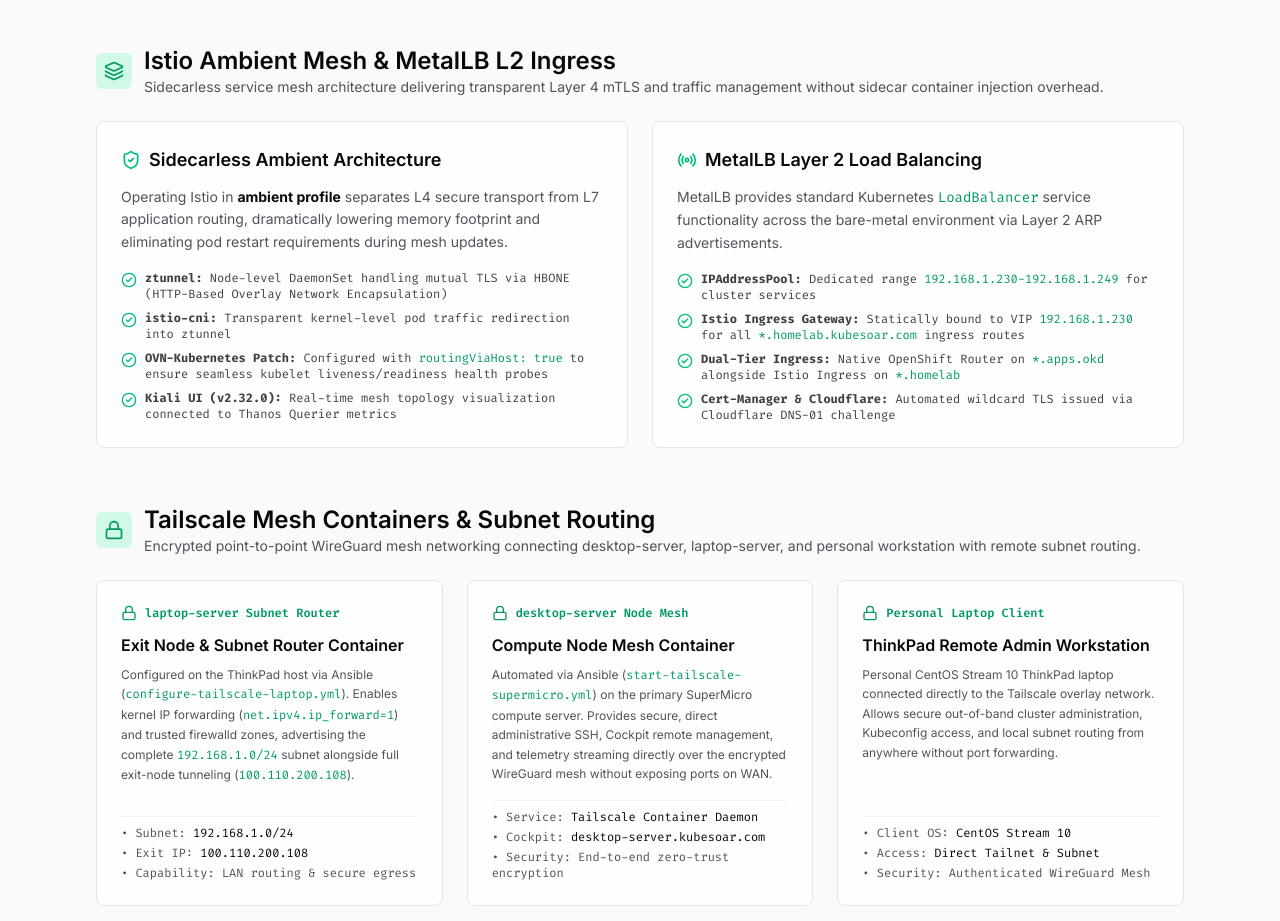
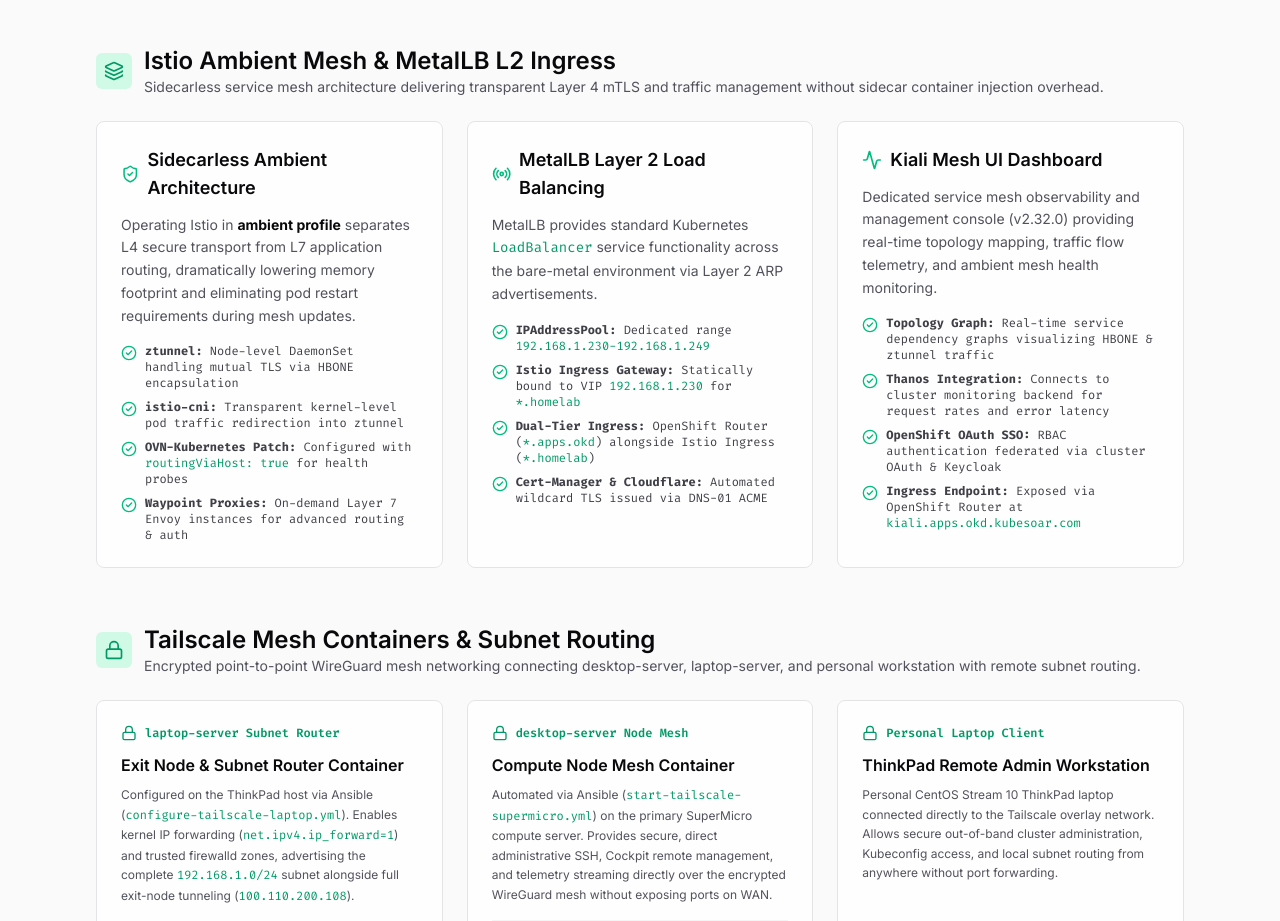
Before and after one commit to josephaw1022/PersonalWebsite, a Next.js app: page /homelab in a window 1280 px wide. Shown: the part 4880-5801 px from the top of the page. Built offline with nearby package versions, Linux system fonts and the light colour scheme.

Commit message:
feat(homelab): add Kiali UI dashboard card to Istio Ambient Mesh section

```diff
--- a/src/app/homelab/page.tsx
+++ b/src/app/homelab/page.tsx
@@ -648,8 +648,9 @@
             </div>
           </div>
 
-          <div className="grid md:grid-cols-2 gap-6">
-            <div className="card-minimal rounded-lg p-6">
+          <div className="grid md:grid-cols-3 gap-6">
+            <div className="card-minimal rounded-lg p-6 flex flex-col justify-between">
+              <div>
                 <h3 className="text-lg font-semibold text-foreground mb-3 flex items-center gap-2">
                   <ShieldCheck className="w-5 h-5 text-emerald-500" />
                   <span>Sidecarless Ambient Architecture</span>
@@ -666,8 +667,7 @@
                     <CheckCircle2 className="w-4 h-4 text-emerald-500 shrink-0 mt-0.5" />
                     <span>
                       <strong>ztunnel:</strong> Node-level DaemonSet handling
-                    mutual TLS via HBONE (HTTP-Based Overlay Network
-                    Encapsulation)
+                      mutual TLS via HBONE encapsulation
                     </span>
                   </li>
                   <li className="flex items-start gap-2">
@@ -684,20 +684,22 @@
                       <code className="text-emerald-600 dark:text-emerald-400">
                         routingViaHost: true
                       </code>{" "}
-                    to ensure seamless kubelet liveness/readiness health probes
+                      for health probes
                     </span>
                   </li>
                   <li className="flex items-start gap-2">
                     <CheckCircle2 className="w-4 h-4 text-emerald-500 shrink-0 mt-0.5" />
                     <span>
-                    <strong>Kiali UI (v2.32.0):</strong> Real-time mesh topology
-                    visualization connected to Thanos Querier metrics
+                      <strong>Waypoint Proxies:</strong> On-demand Layer 7 Envoy
+                      instances for advanced routing &amp; auth
                     </span>
                   </li>
                 </ul>
               </div>
+            </div>
 
-            <div className="card-minimal rounded-lg p-6">
+            <div className="card-minimal rounded-lg p-6 flex flex-col justify-between">
+              <div>
                 <h3 className="text-lg font-semibold text-foreground mb-3 flex items-center gap-2">
                   <Radio className="w-5 h-5 text-emerald-500" />
                   <span>MetalLB Layer 2 Load Balancing</span>
@@ -717,34 +719,18 @@
                       <strong>IPAddressPool:</strong> Dedicated range{" "}
                       <code className="text-emerald-600 dark:text-emerald-400">
                         192.168.1.230-192.168.1.249
-                    </code>{" "}
-                    for cluster services
+                      </code>
                     </span>
                   </li>
                   <li className="flex items-start gap-2">
                     <CheckCircle2 className="w-4 h-4 text-emerald-500 shrink-0 mt-0.5" />
                     <span>
-                    <strong>Istio Ingress Gateway:</strong> Statically bound to
-                    VIP{" "}
+                      <strong>Istio Ingress Gateway:</strong> Statically bound
+                      to VIP{" "}
                       <code className="text-emerald-600 dark:text-emerald-400">
                         192.168.1.230
                       </code>{" "}
-                    for all{" "}
-                    <code className="text-emerald-600 dark:text-emerald-400">
-                      *.homelab.kubesoar.com
-                    </code>{" "}
-                    ingress routes
-                  </span>
-                </li>
-                <li className="flex items-start gap-2">
-                  <CheckCircle2 className="w-4 h-4 text-emerald-500 shrink-0 mt-0.5" />
-                  <span>
-                    <strong>Dual-Tier Ingress:</strong> Native OpenShift Router
-                    on{" "}
-                    <code className="text-emerald-600 dark:text-emerald-400">
-                      *.apps.okd
-                    </code>{" "}
-                    alongside Istio Ingress on{" "}
+                      for{" "}
                       <code className="text-emerald-600 dark:text-emerald-400">
                         *.homelab
                       </code>
@@ -753,11 +739,73 @@
                   <li className="flex items-start gap-2">
                     <CheckCircle2 className="w-4 h-4 text-emerald-500 shrink-0 mt-0.5" />
                     <span>
+                      <strong>Dual-Tier Ingress:</strong> OpenShift Router (
+                      <code className="text-emerald-600 dark:text-emerald-400">
+                        *.apps.okd
+                      </code>
+                      ) alongside Istio Ingress (
+                      <code className="text-emerald-600 dark:text-emerald-400">
+                        *.homelab
+                      </code>
+                      )
+                    </span>
+                  </li>
+                  <li className="flex items-start gap-2">
+                    <CheckCircle2 className="w-4 h-4 text-emerald-500 shrink-0 mt-0.5" />
+                    <span>
                       <strong>Cert-Manager &amp; Cloudflare:</strong> Automated
-                    wildcard TLS issued via Cloudflare DNS-01 challenge
+                      wildcard TLS issued via DNS-01 ACME
                     </span>
                   </li>
                 </ul>
+              </div>
+            </div>
+
+            <div className="card-minimal rounded-lg p-6 flex flex-col justify-between">
+              <div>
+                <h3 className="text-lg font-semibold text-foreground mb-3 flex items-center gap-2">
+                  <Activity className="w-5 h-5 text-emerald-500" />
+                  <span>Kiali Mesh UI Dashboard</span>
+                </h3>
+                <p className="text-sm text-zinc-600 dark:text-zinc-400 leading-relaxed mb-4">
+                  Dedicated service mesh observability and management console
+                  (v2.32.0) providing real-time topology mapping, traffic flow
+                  telemetry, and ambient mesh health monitoring.
+                </p>
+                <ul className="space-y-2 text-xs font-mono text-zinc-700 dark:text-zinc-300">
+                  <li className="flex items-start gap-2">
+                    <CheckCircle2 className="w-4 h-4 text-emerald-500 shrink-0 mt-0.5" />
+                    <span>
+                      <strong>Topology Graph:</strong> Real-time service
+                      dependency graphs visualizing HBONE &amp; ztunnel traffic
+                    </span>
+                  </li>
+                  <li className="flex items-start gap-2">
+                    <CheckCircle2 className="w-4 h-4 text-emerald-500 shrink-0 mt-0.5" />
+                    <span>
+                      <strong>Thanos Integration:</strong> Connects to cluster
+                      monitoring backend for request rates and error latency
+                    </span>
+                  </li>
+                  <li className="flex items-start gap-2">
+                    <CheckCircle2 className="w-4 h-4 text-emerald-500 shrink-0 mt-0.5" />
+                    <span>
+                      <strong>OpenShift OAuth SSO:</strong> RBAC authentication
+                      federated via cluster OAuth &amp; Keycloak
+                    </span>
+                  </li>
+                  <li className="flex items-start gap-2">
+                    <CheckCircle2 className="w-4 h-4 text-emerald-500 shrink-0 mt-0.5" />
+                    <span>
+                      <strong>Ingress Endpoint:</strong> Exposed via OpenShift
+                      Router at{" "}
+                      <code className="text-emerald-600 dark:text-emerald-400">
+                        kiali.apps.okd.kubesoar.com
+                      </code>
+                    </span>
+                  </li>
+                </ul>
+              </div>
             </div>
           </div>
         </section>
```
Also changed, not shown: 2 other files (tests, documents, lock files or other folders). Lines whose indentation alone changed are shown as unchanged.
